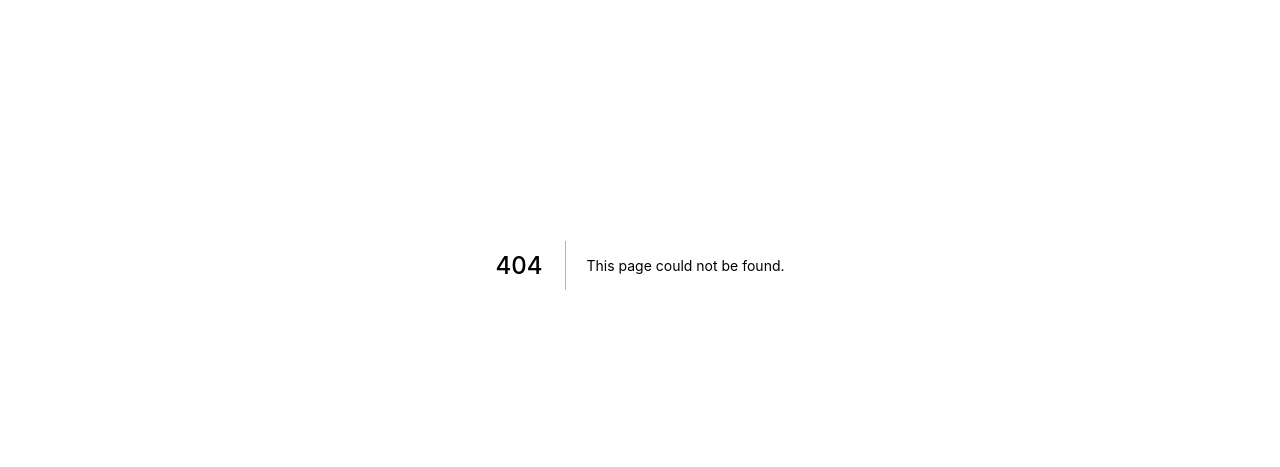
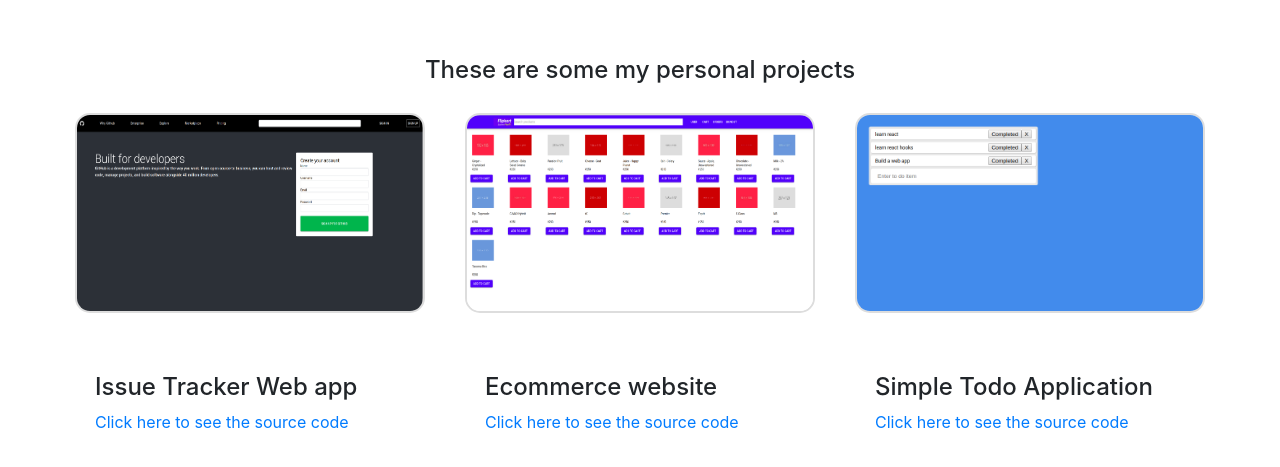
Before and after one commit to sridhar02/Personal-website, a Next.js app: page /components/projects in a window 1280 px wide. Before the commit this address had no page. Shown: the part 135-602 px from the top of the page. Built offline with nearby package versions, Linux system fonts and the light colour scheme.

Commit message:
Divided all the individual components into separate js files

```diff
--- /dev/null
+++ b/pages/components/projects.js
@@ -0,0 +1,96 @@
+import React from "react";
+
+import { Typography, makeStyles } from "@material-ui/core";
+
+const useProjectStyles = makeStyles({
+  main: {
+    minHeight: "100vh",
+    display: "flex",
+    flexDirection: "column",
+    justifyContent: "center",
+    alignItems: "center ",
+  },
+  root: {
+    display: "flex",
+  },
+  image: {
+    width: "350px",
+    height: "200px",
+    margin: "20px",
+    border: "2px solid #ddd",
+    borderRadius: "15px",
+  },
+  sourceCode: {
+    margin: "40px",
+  },
+  title: {
+    display: "flex",
+    justifyContent: "center",
+    alignItems: "center ",
+    // margin: "60px",
+  },
+});
+
+function Projects() {
+  const classes = useProjectStyles();
+  return (
+    <div id="Projects" className={classes.main}>
+      <h4 className={classes.title}>These are some my personal projects</h4>
+      <div className={classes.root}>
+        <div>
+          <a href="https://issue-hub.now.sh/join" target="_blank">
+            <img
+              className={classes.image}
+              src="../project-1.png"
+              alt="image of project-1"
+            />
+          </a>
+          <p className={classes.sourceCode}>
+            <h4>Issue Tracker Web app</h4>
+            <a
+              href="https://github.com/sridhar02/issue-tracker"
+              target="_blank"
+            >
+              Click here to see the source code
+            </a>
+          </p>
+        </div>
+        <div className={classes.card}>
+          <a href="https://ecommerce.sridhar02.now.sh/products" target="_blank">
+            <img
+              src="../project-2.png"
+              alt="image of project-1"
+              className={classes.image}
+            />
+          </a>
+          <p className={classes.sourceCode}>
+            <h4>Ecommerce website</h4>
+            <a href="https://github.com/sridhar02/ecommerce" target="_blank">
+              Click here to see the source code
+            </a>
+          </p>
+        </div>
+        <div className={classes.card}>
+          <a href="https://todo-hooks-sridhar.netlify.app/" target="_blank">
+            <img
+              src="../project-3.png"
+              alt="image of project-1"
+              className={classes.image}
+            />
+          </a>
+          <p className={classes.sourceCode}>
+            <h4>Simple Todo Application</h4>
+            <a
+              href="https://github.com/sridhar02/Sample-todoapp-with-react-Hooks"
+              target="_blank"
+            >
+              Click here to see the source code
+            </a>
+          </p>
+        </div>
+      </div>
+    </div>
+  );
+}
+
+export default Projects;
```
Also changed, not shown: pages/components/contact.js (added, +85 -0 lines), pages/components/experience.js (added, +63 -0 lines), pages/components/intro.js (added, +32 -0 lines), pages/components/navbar.js (added, +51 -0 lines), pages/components/skills.js (added, +70 -0 lines).
